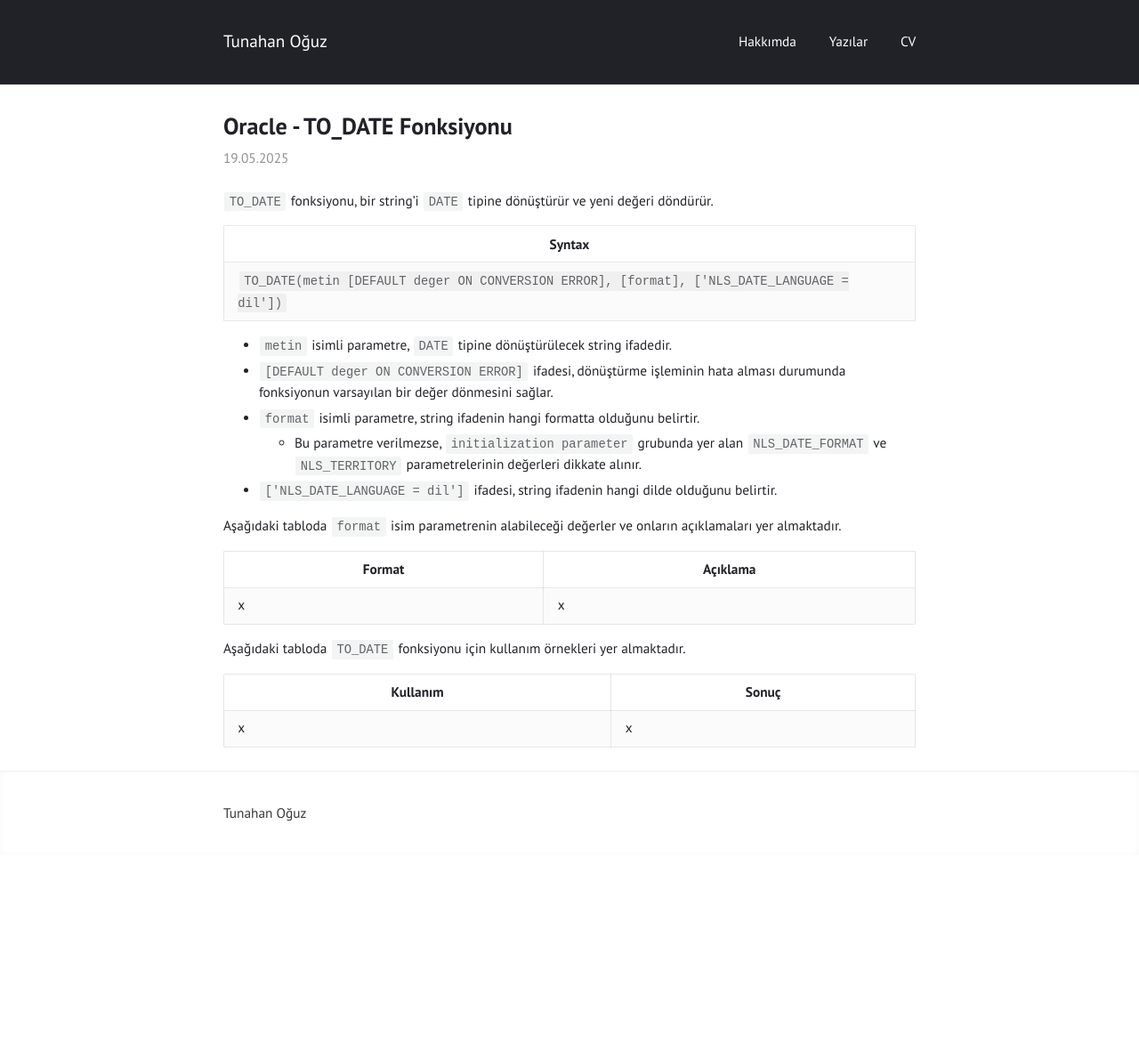
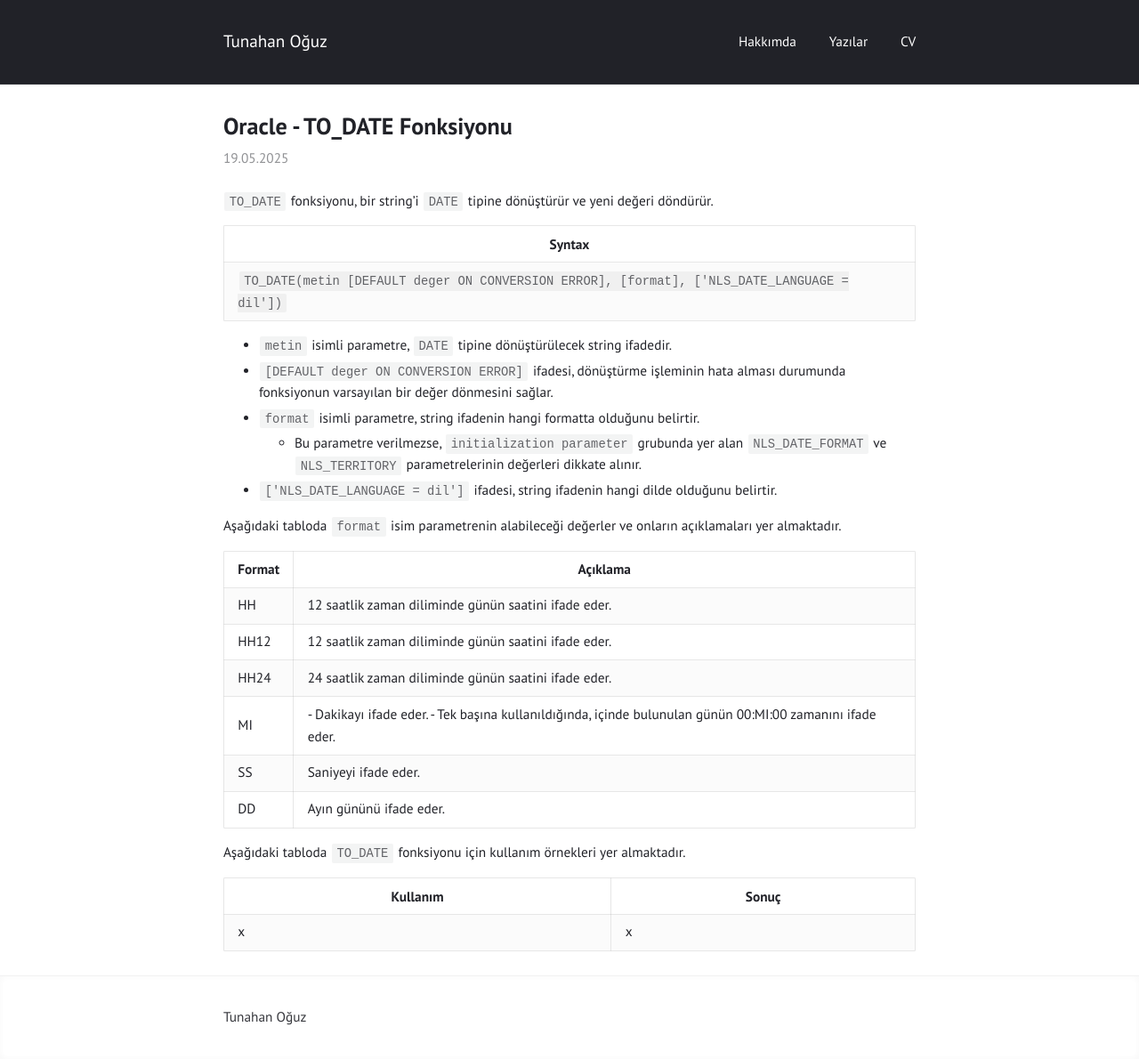
Before and after one commit to tunahanoguz/tunahanoguz.github.io, a Jekyll site: the page built from _posts/2025-05-19-oracle-TO_DATE-fonksiyonu.md, in a window 1280 px wide. Shown: the whole page at 89% size. Built offline with Jekyll 4.4.1, drawn with Linux system fonts in a browser that asks for light colours; before the commit the page ends 961 px from its top, so only the background shows below that.

Commit message:
Update 2025-05-19-oracle-TO_DATE-fonksiyonu.md

```diff
--- a/_posts/2025-05-19-oracle-TO_DATE-fonksiyonu.md
+++ b/_posts/2025-05-19-oracle-TO_DATE-fonksiyonu.md
@@ -19,9 +19,14 @@ categories: oracle
 
 Aşağıdaki tabloda `format` isim parametrenin alabileceği değerler ve onların açıklamaları yer almaktadır.
 
-| Format | Açıklama |
-|--------|----------|
-| x      | x        |
+| Format         | Açıklama |
+|----------------|----------|
+| HH             | 12 saatlik zaman diliminde günün saatini ifade eder. |
+| HH12           | 12 saatlik zaman diliminde günün saatini ifade eder. |
+| HH24           | 24 saatlik zaman diliminde günün saatini ifade eder. |
+| MI             | - Dakikayı ifade eder. - Tek başına kullanıldığında, içinde bulunulan günün 00:MI:00 zamanını ifade eder. |
+| SS             | Saniyeyi ifade eder. |
+| DD             | Ayın gününü ifade eder. |
 
 Aşağıdaki tabloda `TO_DATE` fonksiyonu için kullanım örnekleri yer almaktadır.
 
```
